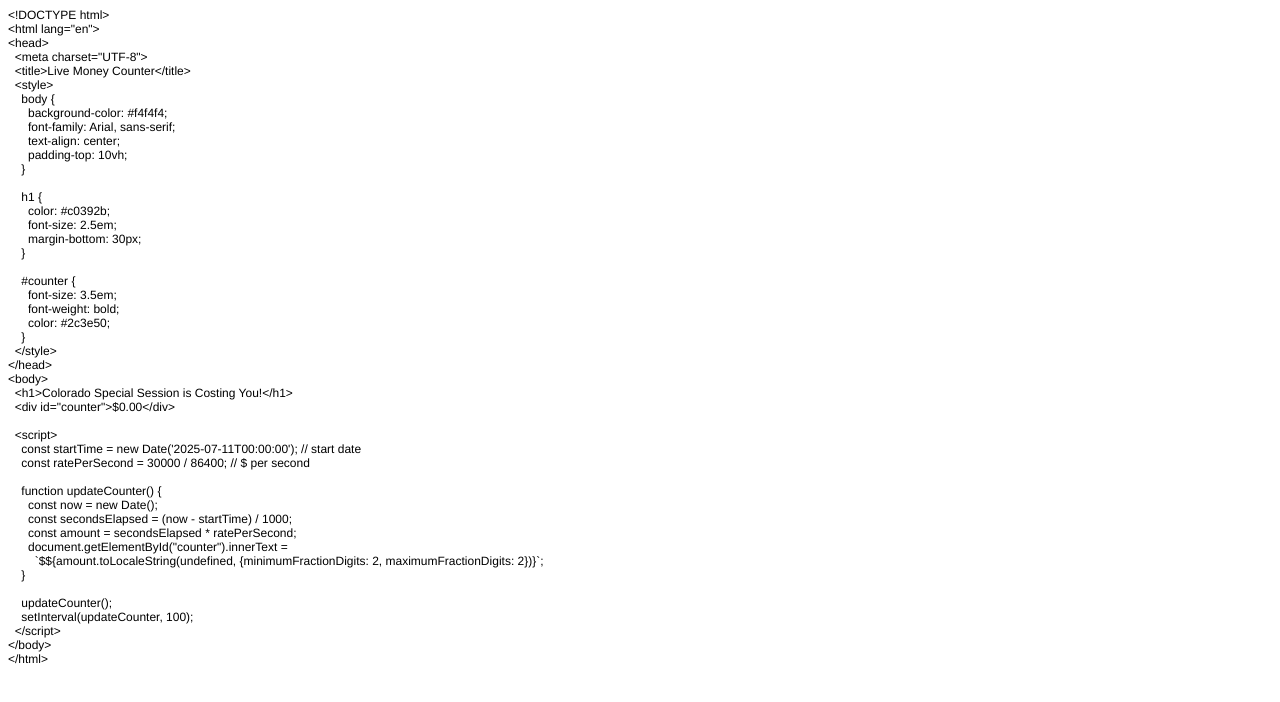
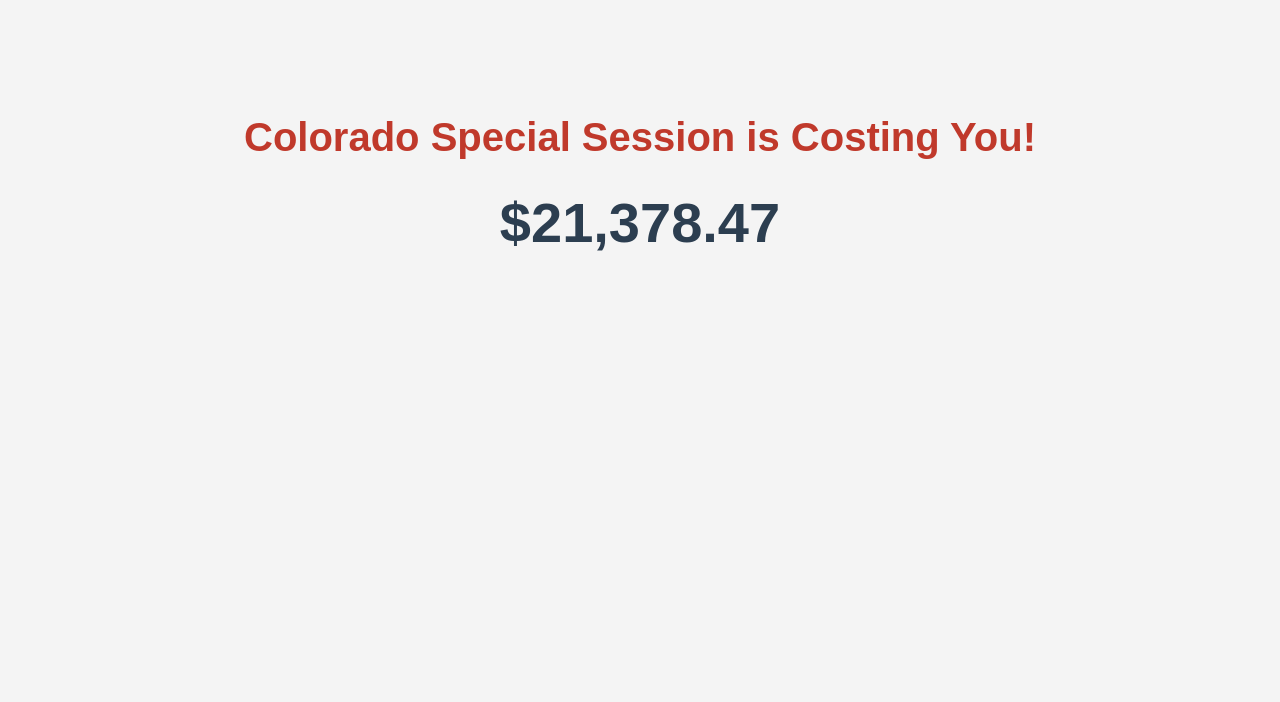
Before and after one commit to ageorge3-fcg/colorado-counter, a plain HTML site: page index.html in a window 1280 px wide. Drawn offline with Linux system fonts and the light colour scheme.

Commit message:
Add files via upload

```diff
--- a/index.html
+++ b/index.html
@@ -1,63 +1,47 @@
-<!DOCTYPE html PUBLIC "-//W3C//DTD HTML 4.01//EN" "http://www.w3.org/TR/html4/strict.dtd">
-<html>
+<!DOCTYPE html>
+<html lang="en">
 <head>
-  <meta http-equiv="Content-Type" content="text/html; charset=utf-8">
-  <meta http-equiv="Content-Style-Type" content="text/css">
-  <title></title>
-  <meta name="Generator" content="Cocoa HTML Writer">
-  <meta name="CocoaVersion" content="2487.6">
-  <style type="text/css">
-    p.p1 {margin: 0.0px 0.0px 0.0px 0.0px; font: 12.0px Helvetica}
-    p.p2 {margin: 0.0px 0.0px 0.0px 0.0px; font: 12.0px Helvetica; min-height: 14.0px}
+  <meta charset="UTF-8">
+  <title>Live Money Counter</title>
+  <style>
+    body {
+      background-color: #f4f4f4;
+      font-family: Arial, sans-serif;
+      text-align: center;
+      padding-top: 10vh;
+    }
+
+    h1 {
+      color: #c0392b;
+      font-size: 2.5em;
+      margin-bottom: 30px;
+    }
+
+    #counter {
+      font-size: 3.5em;
+      font-weight: bold;
+      color: #2c3e50;
+    }
   </style>
 </head>
 <body>
-<p class="p1">&lt;!DOCTYPE html&gt;</p>
-<p class="p1">&lt;html lang="en"&gt;</p>
-<p class="p1">&lt;head&gt;</p>
-<p class="p1"><span class="Apple-converted-space">  </span>&lt;meta charset="UTF-8"&gt;</p>
-<p class="p1"><span class="Apple-converted-space">  </span>&lt;title&gt;Live Money Counter&lt;/title&gt;</p>
-<p class="p1"><span class="Apple-converted-space">  </span>&lt;style&gt;</p>
-<p class="p1"><span class="Apple-converted-space">    </span>body {</p>
-<p class="p1"><span class="Apple-converted-space">      </span>background-color: #f4f4f4;</p>
-<p class="p1"><span class="Apple-converted-space">      </span>font-family: Arial, sans-serif;</p>
-<p class="p1"><span class="Apple-converted-space">      </span>text-align: center;</p>
-<p class="p1"><span class="Apple-converted-space">      </span>padding-top: 10vh;</p>
-<p class="p1"><span class="Apple-converted-space">    </span>}</p>
-<p class="p2"><br></p>
-<p class="p1"><span class="Apple-converted-space">    </span>h1 {</p>
-<p class="p1"><span class="Apple-converted-space">      </span>color: #c0392b;</p>
-<p class="p1"><span class="Apple-converted-space">      </span>font-size: 2.5em;</p>
-<p class="p1"><span class="Apple-converted-space">      </span>margin-bottom: 30px;</p>
-<p class="p1"><span class="Apple-converted-space">    </span>}</p>
-<p class="p2"><br></p>
-<p class="p1"><span class="Apple-converted-space">    </span>#counter {</p>
-<p class="p1"><span class="Apple-converted-space">      </span>font-size: 3.5em;</p>
-<p class="p1"><span class="Apple-converted-space">      </span>font-weight: bold;</p>
-<p class="p1"><span class="Apple-converted-space">      </span>color: #2c3e50;</p>
-<p class="p1"><span class="Apple-converted-space">    </span>}</p>
-<p class="p1"><span class="Apple-converted-space">  </span>&lt;/style&gt;</p>
-<p class="p1">&lt;/head&gt;</p>
-<p class="p1">&lt;body&gt;</p>
-<p class="p1"><span class="Apple-converted-space">  </span>&lt;h1&gt;Colorado Special Session is Costing You!&lt;/h1&gt;</p>
-<p class="p1"><span class="Apple-converted-space">  </span>&lt;div id="counter"&gt;$0.00&lt;/div&gt;</p>
-<p class="p2"><br></p>
-<p class="p1"><span class="Apple-converted-space">  </span>&lt;script&gt;</p>
-<p class="p1"><span class="Apple-converted-space">    </span>const startTime = new Date('2025-07-11T00:00:00'); // start date</p>
-<p class="p1"><span class="Apple-converted-space">    </span>const ratePerSecond = 30000 / 86400; // $ per second</p>
-<p class="p2"><br></p>
-<p class="p1"><span class="Apple-converted-space">    </span>function updateCounter() {</p>
-<p class="p1"><span class="Apple-converted-space">      </span>const now = new Date();</p>
-<p class="p1"><span class="Apple-converted-space">      </span>const secondsElapsed = (now - startTime) / 1000;</p>
-<p class="p1"><span class="Apple-converted-space">      </span>const amount = secondsElapsed * ratePerSecond;</p>
-<p class="p1"><span class="Apple-converted-space">      </span>document.getElementById("counter").innerText =<span class="Apple-converted-space"> </span></p>
-<p class="p1"><span class="Apple-converted-space">        </span>`$${amount.toLocaleString(undefined, {minimumFractionDigits: 2, maximumFractionDigits: 2})}`;</p>
-<p class="p1"><span class="Apple-converted-space">    </span>}</p>
-<p class="p2"><br></p>
-<p class="p1"><span class="Apple-converted-space">    </span>updateCounter();</p>
-<p class="p1"><span class="Apple-converted-space">    </span>setInterval(updateCounter, 100);</p>
-<p class="p1"><span class="Apple-converted-space">  </span>&lt;/script&gt;</p>
-<p class="p1">&lt;/body&gt;</p>
-<p class="p1">&lt;/html&gt;</p>
+  <h1>Colorado Special Session is Costing You!</h1>
+  <div id="counter">$0.00</div>
+
+  <script>
+    const startTime = new Date('2025-07-11T00:00:00'); // start date
+    const ratePerSecond = 30000 / 86400; // $ per second
+
+    function updateCounter() {
+      const now = new Date();
+      const secondsElapsed = (now - startTime) / 1000;
+      const amount = secondsElapsed * ratePerSecond;
+      document.getElementById("counter").innerText =
+        `$${amount.toLocaleString(undefined, {minimumFractionDigits: 2, maximumFractionDigits: 2})}`;
+    }
+
+    updateCounter();
+    setInterval(updateCounter, 100);
+  </script>
 </body>
 </html>
```
